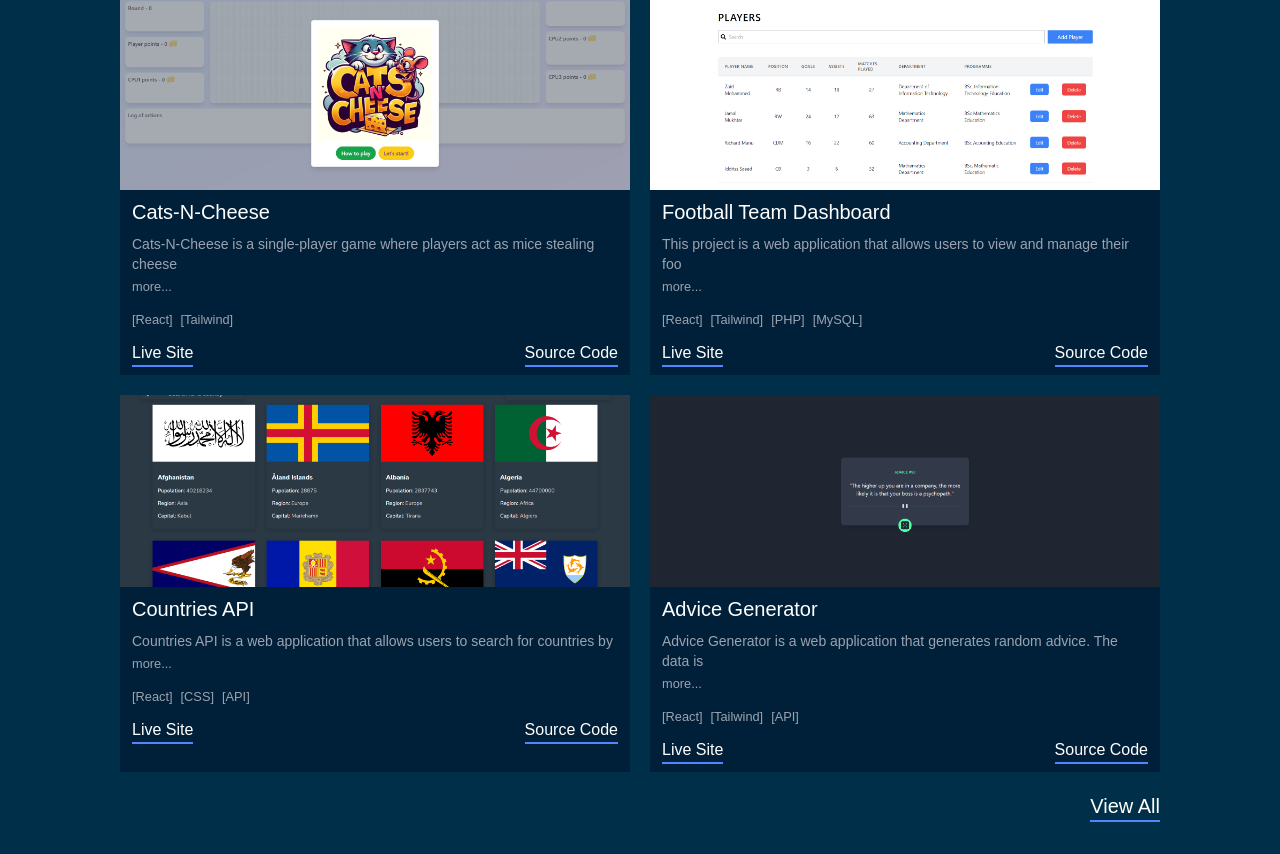
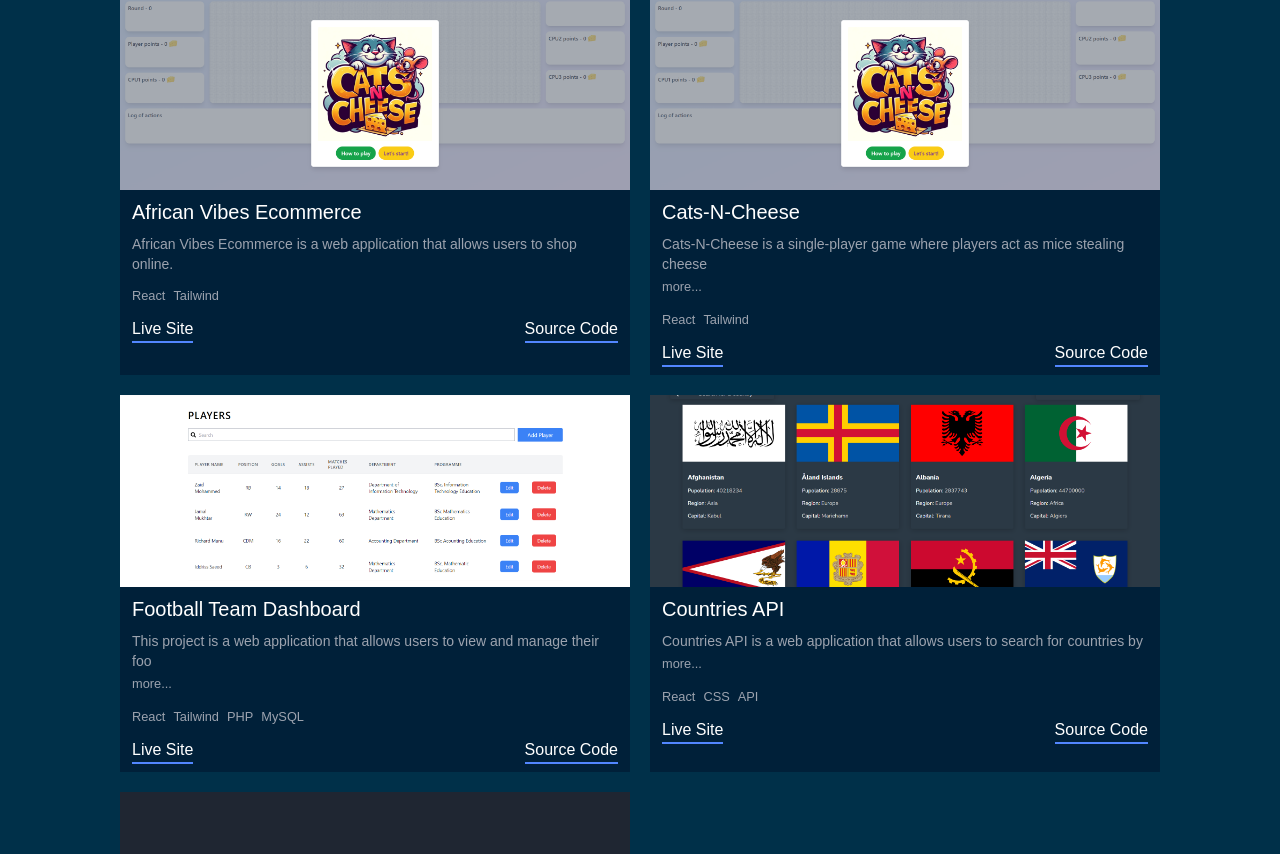
Before and after one commit to iamzaidmohammed/personal-portfolio, a React (Vite) app: page / in a window 1280 px wide. Shown: the part 1304-2158 px from the top of the page. Built offline with nearby package versions, Linux system fonts and the light colour scheme; a web font is replaced by a local one.

Commit message:
Add africanvibes project

```diff
--- a/src/components/ProjectCard.jsx
+++ b/src/components/ProjectCard.jsx
@@ -42,7 +42,7 @@ const ProjectCard = ({
         <div className="flex justify-start gap-2">
           {stack.map((stack, index) => (
             <small key={index} className="text-gray-400">
-              {`[${stack}]`}
+              {`${stack}`}
             </small>
           ))}
         </div>
--- a/src/data/ProjectsInfo.js
+++ b/src/data/ProjectsInfo.js
@@ -9,6 +9,15 @@ import NewsletterSignUpForm from "../assets/projects/newsletter-sign-up-form-wit
 import RecipePage from "../assets/projects/recipe-page.jpg";
 
 const ProjectsInfo = [
+  {
+    name: "African Vibes Ecommerce",
+    image: CatsNCheese,
+    stack: ["React", "Tailwind"],
+    liveUrl: "https://africanvibes.com.ng",
+    githubUrl: "https://github.com/iamzaidmohammed/africanvibes",
+    featured: true,
+    description: `African Vibes Ecommerce is a web application that allows users to shop online.`,
+  },
   {
     name: "Cats-N-Cheese",
     image: CatsNCheese,
```
